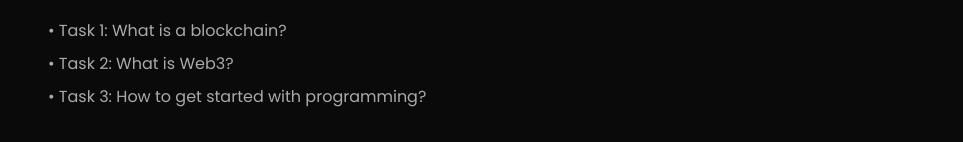
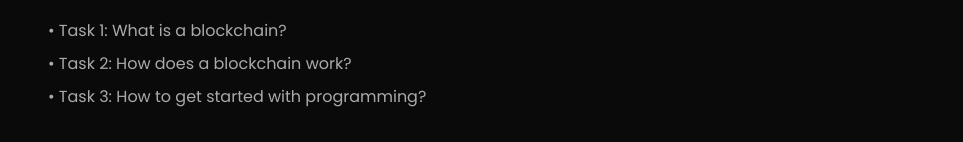
Before and after one commit to finnecoiitg/Blockbase, a plain HTML site: page index.html in a window 1280 px wide. Shown: the part 1522-1664 px from the top of the page, without its empty margins (158-1121 px from the left). Drawn offline with Linux system fonts and the light colour scheme; a web font is replaced by a local one.

Commit message:
day1 title bt sorted

```diff
--- a/index.html
+++ b/index.html
@@ -58,7 +58,7 @@
     <h4>Day 1:</h4>
     <ul>
       <li><a href="https://drive.google.com/file/d/1DowG2KHCXzAw73042rsy8YivtXt0mOTV/view?usp=drive_link" target="_blank">• Task 1: What is a blockchain?</a></li>
-      <li><a href="https://drive.google.com/file/d/1T2E3Wu5JVlgC0nlGteciDuhxEHaGlOM3/view?usp=drive_link" target="_blank">• Task 2: What is Web3?</a></li>
+      <li><a href="https://drive.google.com/file/d/1T2E3Wu5JVlgC0nlGteciDuhxEHaGlOM3/view?usp=drive_link" target="_blank">• Task 2: How does a blockchain work?</a></li>
       <li><a href="https://drive.google.com/file/d/1ztRhzT0C0gV9H2RoIJCqCJpc4jLEr8dz/view?usp=drive_link" target="_blank">• Task 3: How to get started with programming?</a></li>
     </ul>
 
```
